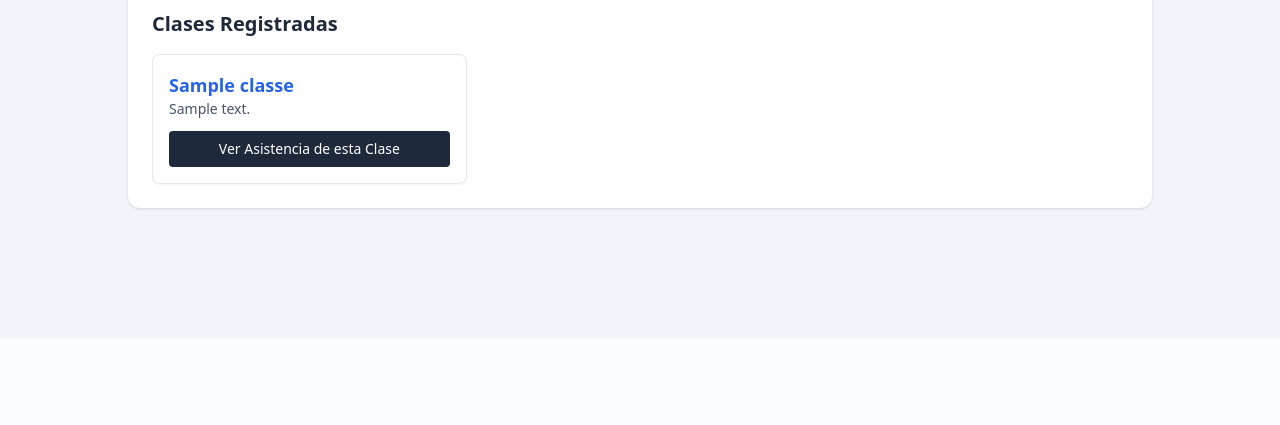
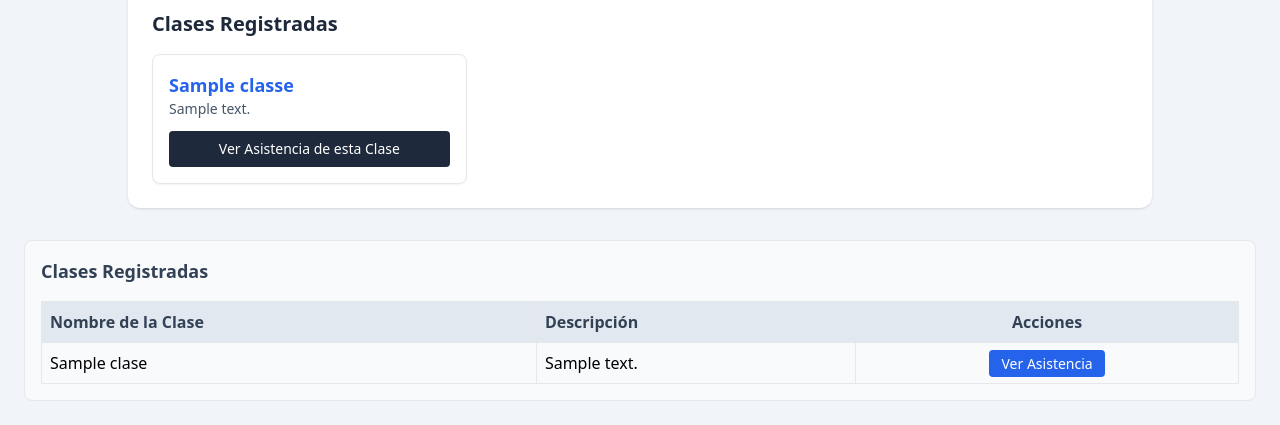
Before and after one commit to aleksanderportaro-byte/ESCUELA-DOMINICAL, a Flask app: template templates/admin_classes.html in a window 1280 px wide. Shown: the part 462-887 px from the top of the page. Before the commit the page ends 673 px from the top, so only its background shows below. Run offline with Flask 3, Linux system fonts and the light colour scheme; the template is opened without the code that fills it: most values are stand-ins (such as "Sample title", 1, 10 or a date in 2020); some libraries are stand-ins or nearby versions.

Commit message:
Agregar tabla de clases y boton de asistencia

```diff
--- a/templates/admin_classes.html
+++ b/templates/admin_classes.html
@@ -91,6 +91,43 @@
             </div>
         </div>
     </div>
+
+    <!-- Lista de Clases Registradas -->
+<div class="mt-8 bg-slate-50 p-4 rounded-lg border">
+    <h3 class="font-bold text-lg mb-4 text-slate-700">Clases Registradas</h3>
+
+    <div class="overflow-x-auto">
+        <table class="w-full text-left border-collapse">
+            <thead>
+                <tr class="bg-slate-200 text-slate-700">
+                    <th class="p-2 border">Nombre de la Clase</th>
+                    <th class="p-2 border">Descripción</th>
+                    <th class="p-2 border text-center">Acciones</th>
+                </tr>
+            </thead>
+            <tbody>
+                {% for clase in clases %}
+                <tr class="border-b hover:bg-slate-100">
+                    <td class="p-2 border">{{ clase.name }}</td>
+                    <td class="p-2 border">{{ clase.description }}</td>
+                    <td class="p-2 border text-center">
+                        <!-- ENLACE CLAVE PARA VER LA ASISTENCIA DE ESTA CLASE -->
+                        <a href="{{ url_for('ver_asistencia_clase', clase_id=clase.id) }}"
+                           class="bg-blue-600 text-white px-3 py-1 rounded text-sm hover:bg-blue-700">
+                            Ver Asistencia
+                        </a>
+                    </td>
+                </tr>
+                {% else %}
+                <tr>
+                    <td colspan="3" class="p-4 text-center text-slate-500">No hay clases registradas todavía.</td>
+                </tr>
+                {% endfor %}
+            </tbody>
+        </table>
+    </div>
+</div>
+
     <script>
         function toggleDate(val) {
             document.getElementById('date_field').style.display = val === 'temporary' ? 'block' : 'none';
```
